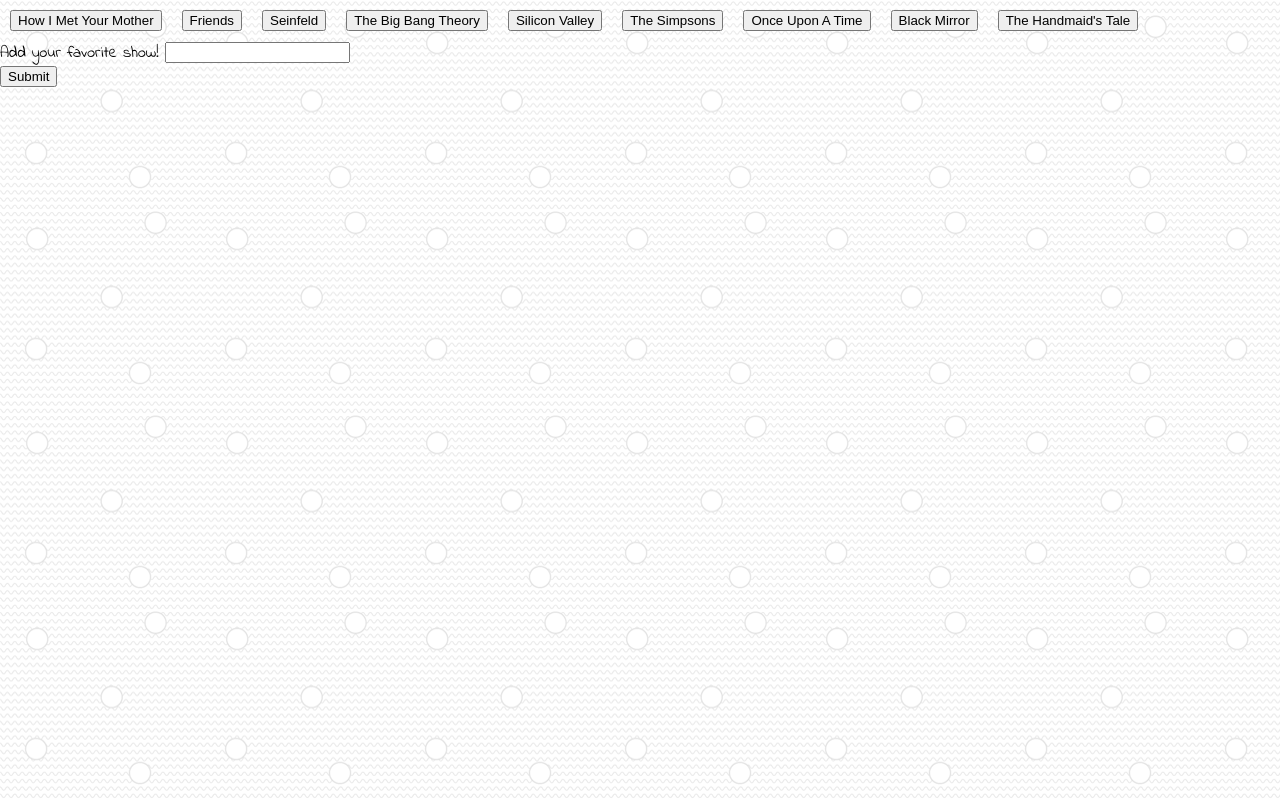
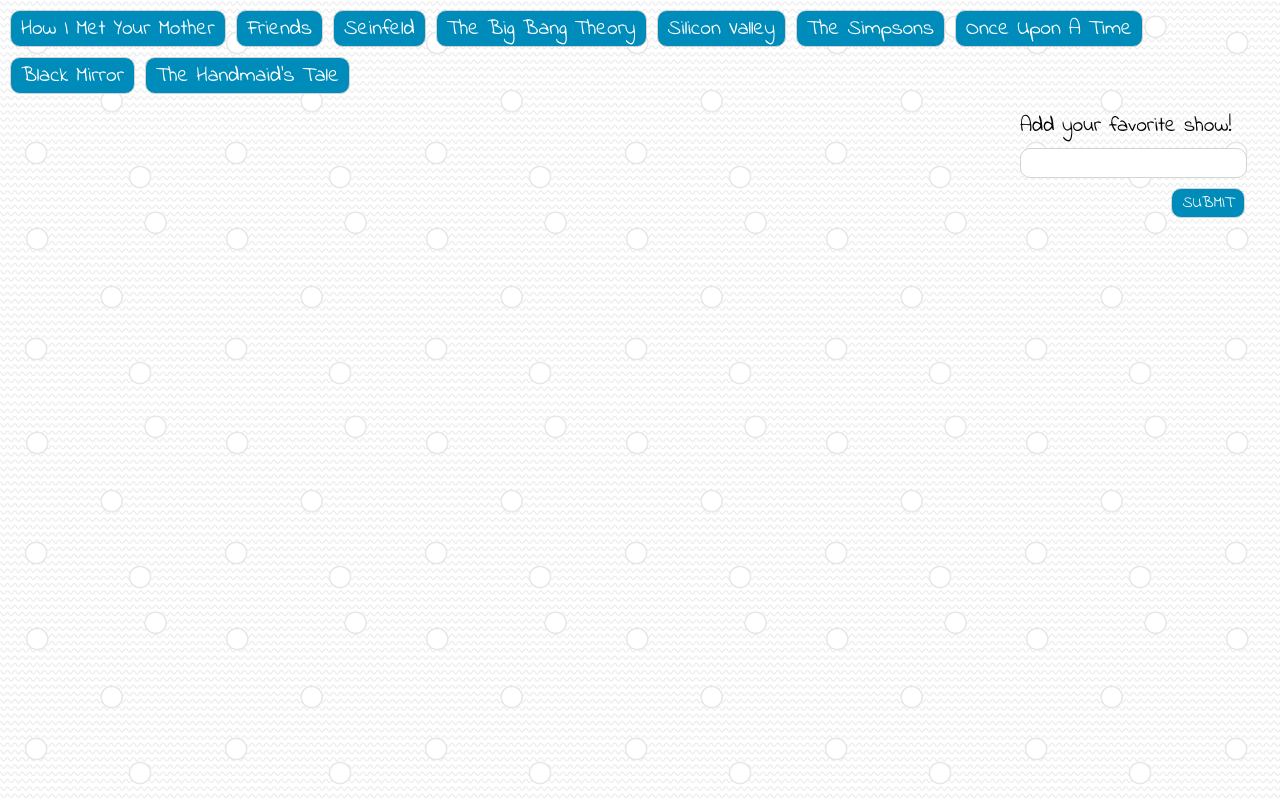
Before and after one commit to stepicker/GifTastic, a plain HTML site: page index.html in a window 1280 px wide. Drawn offline with nearby package versions, Linux system fonts and the light colour scheme.

Commit message:
Updated styling

```diff
--- a/assets/css/style.css
+++ b/assets/css/style.css
@@ -2,10 +2,77 @@ body {
     color: black;
     font-family: 'Indie Flower', cursive;
     background-image: url("../images/wavy-dots.png");
-    font-size: 16px;
+    font-size: 16pt;
     line-height: 24px;
 }
 
-.show-buttons {
+#buttons {
+    margin-left: 10px;
+}
+
+.show-buttons, #add-show {
+    margin: 10px 10px 0 0;
+    padding: 2px 10px 2px 10px;
+    background-color: #008CBA;
+    color: white;
+    font-family: 'Indie Flower', cursive;
+    font-size: 16pt;
+    border: 1px solid lightgray;
+    border-radius: 10px;
+}
+
+#main-container {
+    display: flex;
+}
+
+#results {
+    margin: 10px 0 0 10px;
+    flex: 1;
+    width: 80%;
+}
+
+.gifs {
+    margin: 10px 10px 0 0;
+}
+
+#add-shows {
+    float: right;
+    width: 250px;
+    margin: 20px;
+}
+
+label, input {
     margin: 10px;
 }
+
+#show-input {
+    width: 210px;
+    padding: 2px 5px 2px 10px;
+    border: 1px solid lightgray;
+    border-radius: 10px;
+    font-family: 'Indie Flower', cursive;
+    font-size: 12pt;
+}
+
+#add-show {
+    margin: 0 15px 5px 10px;
+    font-size: 12pt;
+    float: right;
+}
+
+
+/* Specific styling for smaller screens */
+
+@media screen and (max-width: 640px) {
+
+    #main-container {
+        clear: both;
+        display: block;
+    }
+
+    #results {
+        width: 100%;
+        clear: both;
+    }
+
+}
--- a/index.html
+++ b/index.html
@@ -26,15 +26,19 @@
 
 <div id="buttons"></div>
 
+<div id="main-container">
+
+    <div id="results"></div>
+
     <div id="add-shows">
         <form id="show-form">
             <label for="show-input">Add your favorite show!</label>
             <input type="text" id="show-input"><br>
-        <input id="add-show" type="submit" value="Submit">
+            <input id="add-show" type="submit" value="SUBMIT">
         </form>
     </div>
 
-<div id="results"></div>
+</div>
 
 <!-- Linking script -->
 <script type="text/javascript" src="./assets/javascript/app.js"></script>
```
Lines whose indentation alone changed are shown as unchanged.
